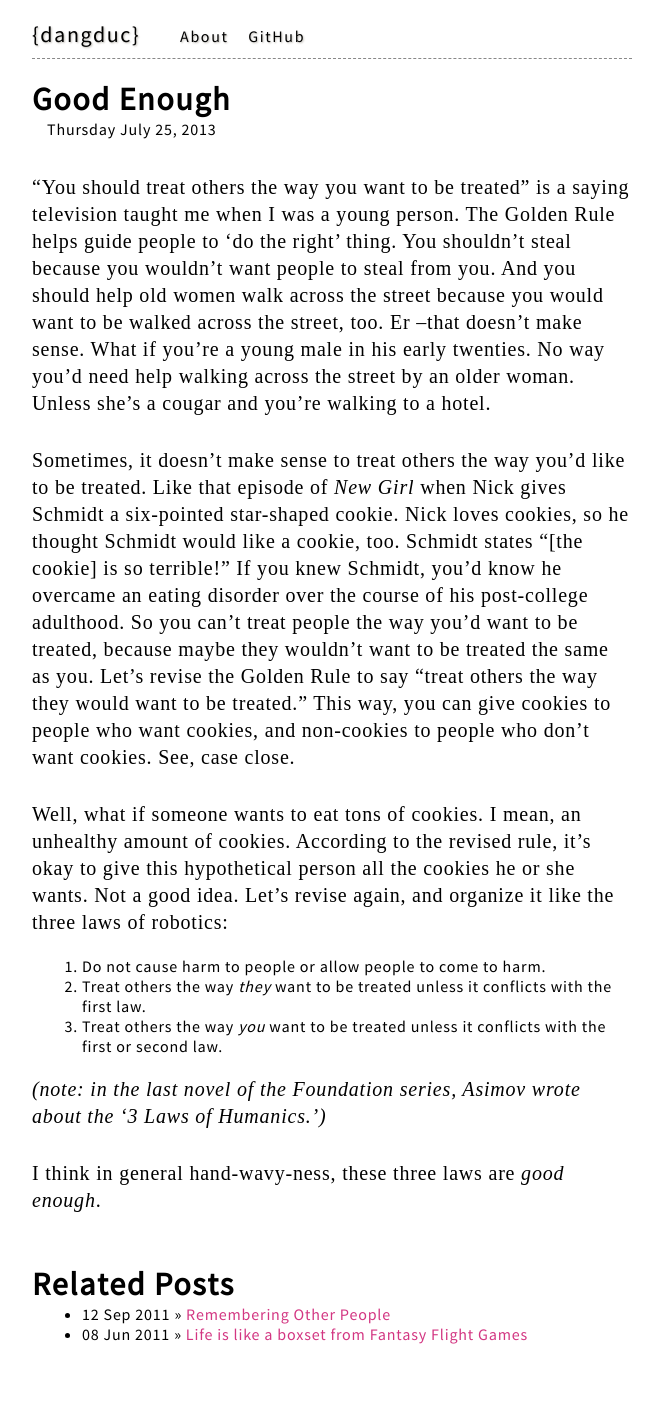
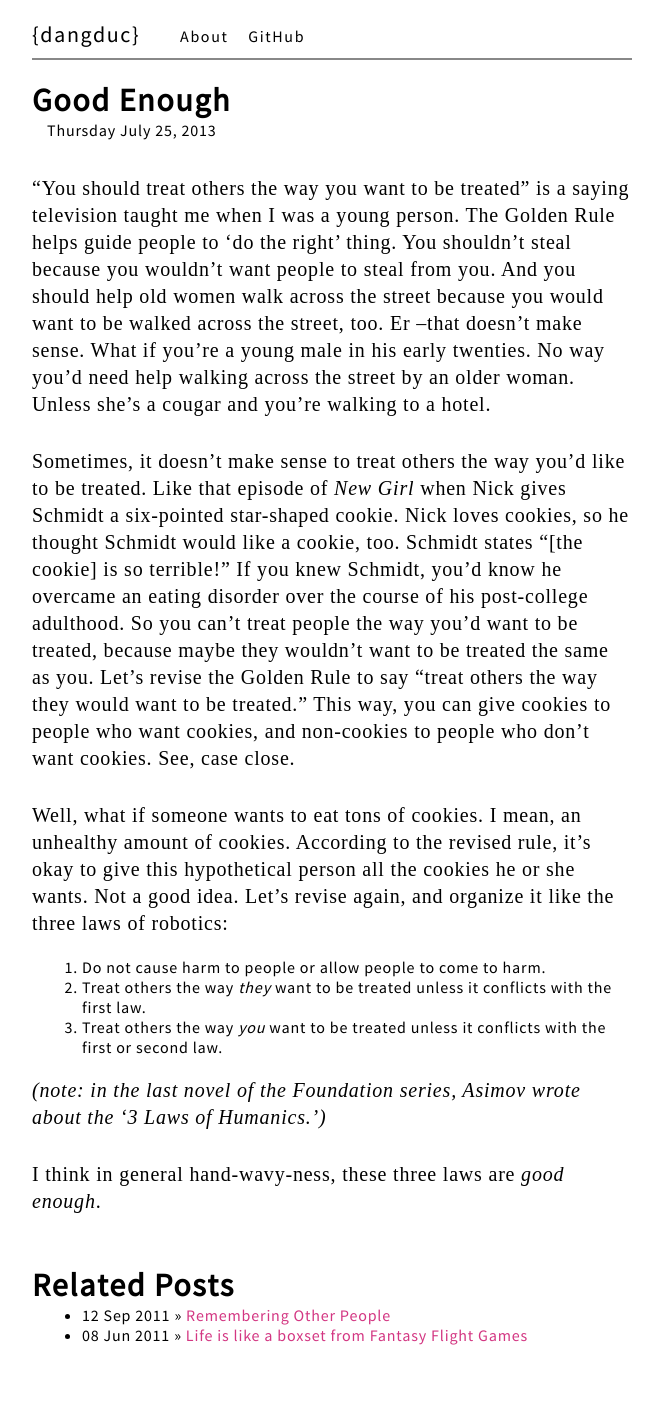
Before and after one commit to dangduc/dangduc.github.com, a Jekyll site: the page built from _posts/2013-07-25-good-enough.md, in a window 1280 px wide. Shown: the whole page, without its empty margins (308-968 px from the left). Built offline with Jekyll 4.4.1, drawn with Linux system fonts in a browser that asks for light colours; Markdown is read by kramdown in place of the engine named in the settings.

Commit message:
Update style.css

```diff
--- a/css/style.css
+++ b/css/style.css
@@ -31,7 +31,7 @@
   width: 100%;
   margin: 20px 0 20px 0;
   padding-bottom: 10px;
-  border-bottom: 1px dashed #888888;
+  border-bottom: 2px solid #888888;
 }
 .row1 .posts {
   width: 100%;
@@ -58,7 +58,6 @@ a:hover {
   font-size: 16px;
   letter-spacing: 0.1em;
   list-style-type: none;
-  text-shadow: #C1BEB7 1px 1px 2px;
   margin-right: 15px;
   text-align: center;
   display: inline;
@@ -76,7 +75,6 @@ a:hover {
 
 .menu ul li a:hover {
   color: #d33682;
-  text-shadow: white 1px 1px 2px;
 }
 
 .menu .homelink {
```
